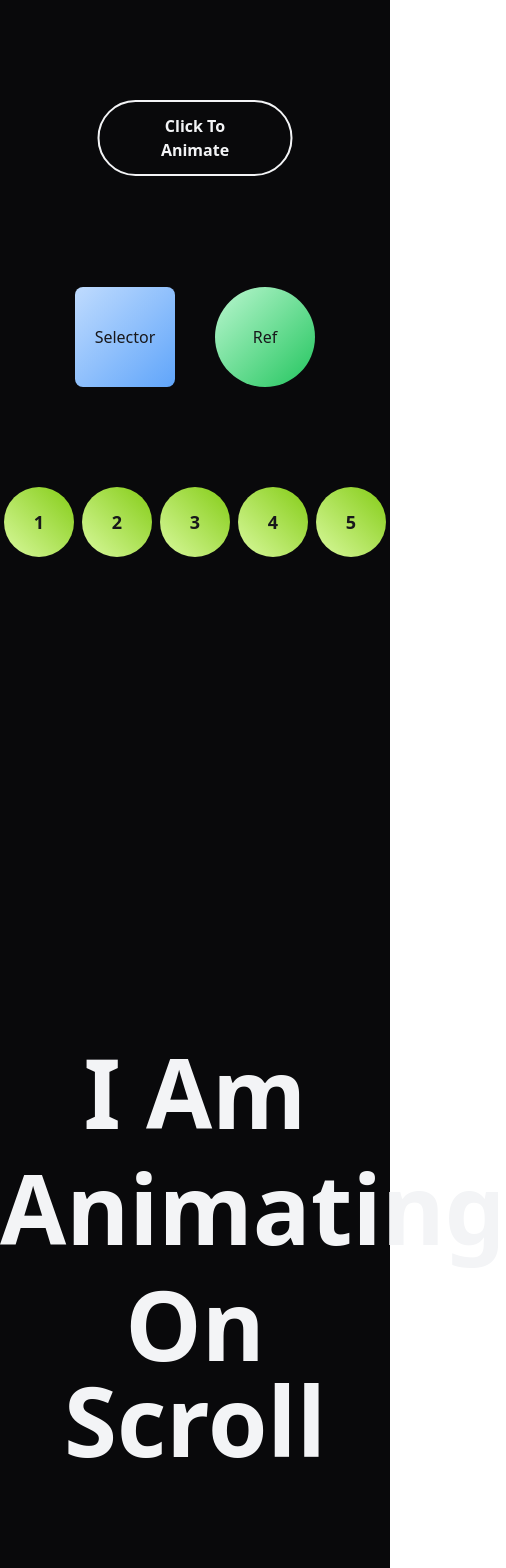
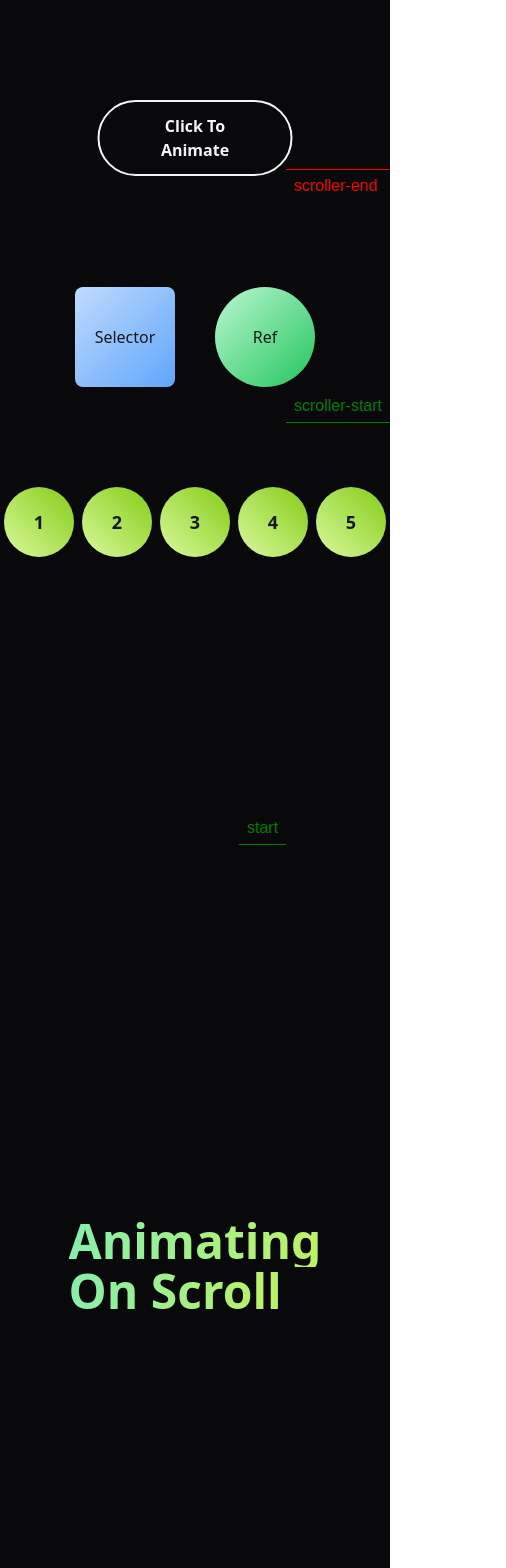
Before and after one commit to salmansajib/use-gsap-hook, a React (Vite) app: page / in a window 390 px wide. Shown: the top 1568 px of the page, 506 px wide, since content can reach past the window. Built offline with nearby package versions, Linux system fonts and the light colour scheme.

Commit message:
fixed the height of the title and modified the animation

```diff
--- a/src/App.jsx
+++ b/src/App.jsx
@@ -124,14 +124,16 @@ function App() {
     gsap.from(titleContainerRef.current.children, {
       opacity: 0,
       y: 100,
-      stagger: 0.4,
-      duration: 1.5,
+      stagger: 0.3,
+      duration: 1,
+      delay: 0.5,
       ease: "power3.out",
       scrollTrigger: {
         trigger: titleContainerRef.current,
-        start: "top 100%", // Trigger animation when top of the element reaches 100% of the viewport height
-        end: "bottom 50%", // End animation when bottom of the element reaches 20% of the viewport height
-        toggleActions: "play none none none", // Play the animation on scroll and do nothing on reverse
+        start: "top 50%",
+        end: "bottom 20%",
+        toggleActions: "play none none none",
+        markers: true,
       },
     });
   });
@@ -183,15 +185,20 @@ function App() {
             ))}
           </div>
         </div>
+
+        <div></div>
       </div>
 
       <div
         ref={titleContainerRef}
-        className="text-center py-[200px] space-y-[20px]"
+        className=" min-h-screen grid place-content-center"
       >
-        <h1 className=" text-8xl font-semibold">I Am</h1>
-        <h1 className=" text-8xl font-semibold">Animating</h1>
-        <h1 className=" text-8xl font-semibold">On Scroll</h1>
+        <h1 className=" text-5xl md:text-8xl font-bold text-transparent bg-gradient-to-r from-green-300 to-lime-300 bg-clip-text max-w-max h-[50px] md:h-[110px]">
+          Animating
+        </h1>
+        <h1 className=" text-5xl md:text-8xl font-bold text-transparent bg-gradient-to-r from-green-300 to-lime-300 bg-clip-text max-w-max">
+          On Scroll
+        </h1>
       </div>
     </div>
   );
```
